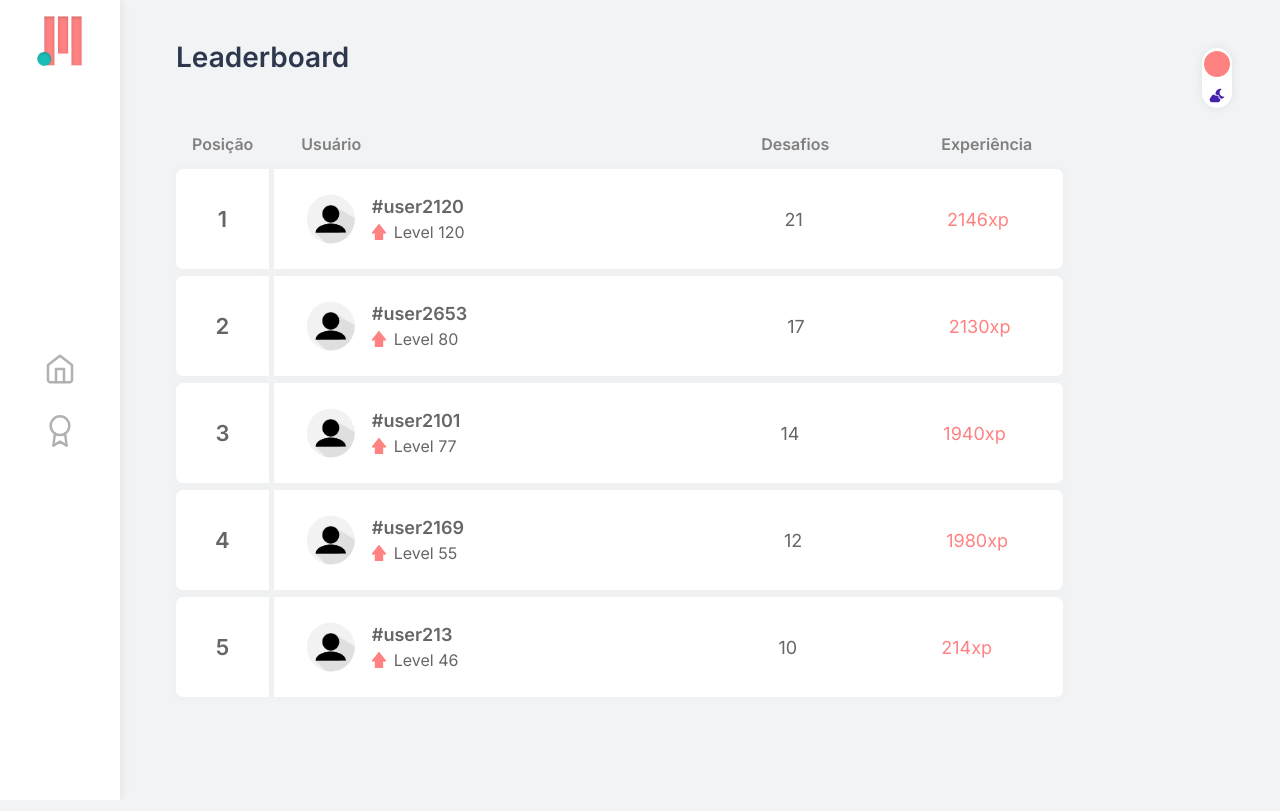
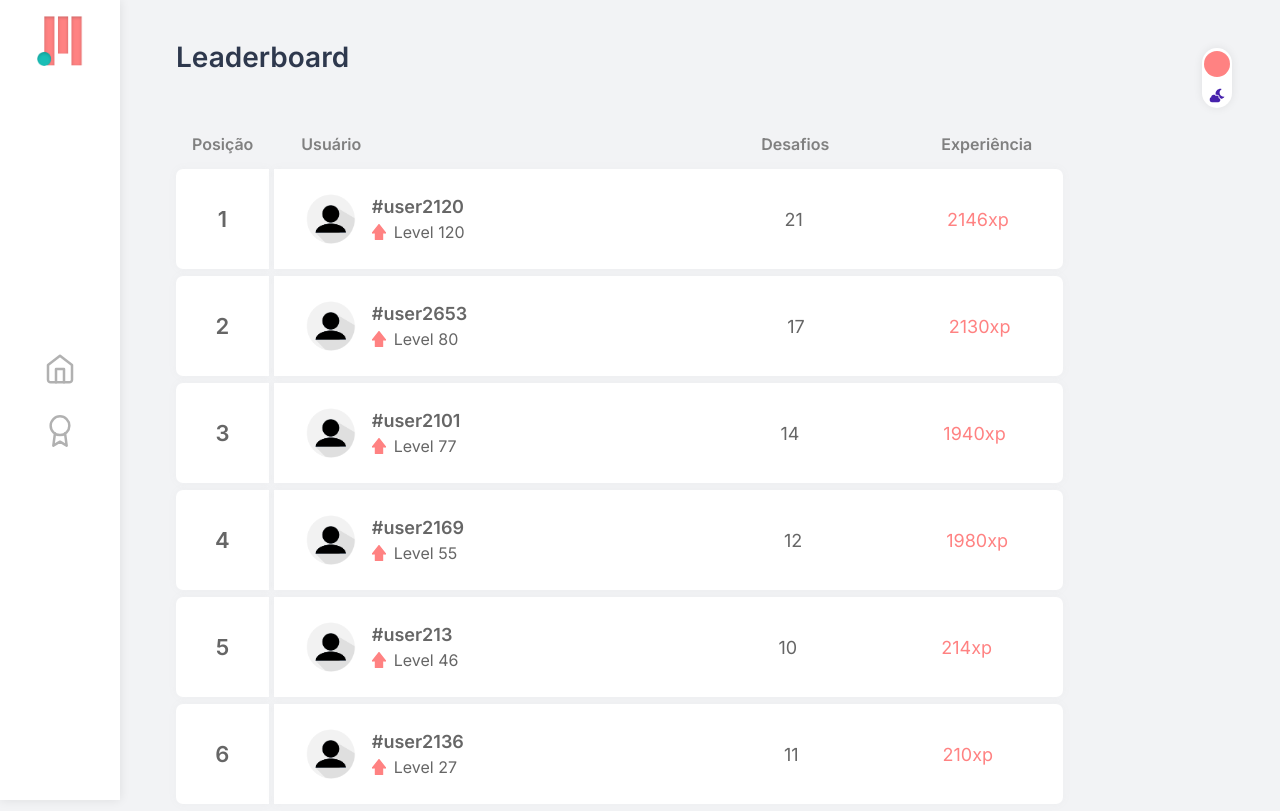
Before and after one commit to YuriPerro/go.move, a Next.js app: page /leaderboard in a window 1280 px wide. Built offline with nearby package versions, Linux system fonts and the light colour scheme.

Commit message:
Adicionando animações aos componentes

```diff
--- a/src/components/Countdown.tsx
+++ b/src/components/Countdown.tsx
@@ -1,8 +1,6 @@
-import { userInfo } from 'os';
-import { useState, useEffect, useContext } from 'react';
+import { useContext } from 'react';
 import { CountdownContext } from '../contexts/CountdownContext';
 import styles from '../styles/components/Countdown.module.css';
-
 
 export function Countdown() {
 
--- a/src/components/LeaderboardComponent.tsx
+++ b/src/components/LeaderboardComponent.tsx
@@ -9,44 +9,50 @@ export default function LeaderboardComponent() {
         {
             nome: "#user2120",
             level: 120,
-            picture: "https://github.com/YuriPerro.png",
+            picture: "/userImage.png",
             challenges: 21,
             experience: 2146
         },
         {
             nome: "#user2653",
             level: 80,
-            picture: "https://github.com/YuriPerro.png",
+            picture: "/userImage.png",
             challenges: 17,
             experience: 2130
         },
         {
             nome: "#user2101",
             level: 77,
-            picture: "https://github.com/YuriPerro.png",
+            picture: "/userImage.png",
             challenges: 14,
             experience: 1940
         },
         {
             nome: "#user2169",
             level: 55,
-            picture: "https://github.com/YuriPerro.png",
+            picture: "/userImage.png",
             challenges: 12,
             experience: 1980
         },
         {
             nome: "#user213",
             level: 46,
-            picture: "https://github.com/YuriPerro.png",
+            picture: "/userImage.png",
             challenges: 10,
             experience: 214
+        },
+        {
+            nome: "#user2136",
+            level: 27,
+            picture: "/userImage.png",
+            challenges: 11,
+            experience: 210
         },
     ])
 
     return (
         <div className={styles.container}>
             <h3> Leaderboard </h3>
-
             <div className={styles.headerListUsers}>
                 <div>
                     <h4 className={styles.position}> Posição </h4>
@@ -59,13 +65,14 @@ export default function LeaderboardComponent() {
             </div>
             <div style={{ marginTop: 15 }}>
                 {usersData.map((user, index) =>
+                    index <= 5 ?
                         <div className={styles.bodyListUsers}>
                             <div>
                                 {index + 1}
                             </div>
                             <div>
                                 <div className={styles.divProfile}>
-                                <img className={styles.userImage} src="/userImage.png" alt="Users images" />
+                                    <img className={styles.userImage} src={user.picture} alt="Users images" />
                                     <div style={{ display: "flex", flexDirection: "column", marginLeft: "1rem" }}>
                                         <p className={styles.userName}>
                                             {user.nome}
@@ -82,6 +89,7 @@ export default function LeaderboardComponent() {
                                 <p className={styles.textExperience}>{user.experience}xp</p>
                             </div>
                         </div>
+                    : null
                 )}
             </div>
 
--- a/src/contexts/ChallengesContext.tsx
+++ b/src/contexts/ChallengesContext.tsx
@@ -1,4 +1,4 @@
-import { createContext, useState, ReactNode, useEffect, VideoHTMLAttributes } from 'react';
+import { createContext, useState, ReactNode, useEffect } from 'react';
 import Cookies from 'js-cookie';
 import challenges from '../../challenges.json';
 import { LevelUpModal } from '../components/LevelUpModal';
--- a/src/styles/components/DarkModeButton.module.css
+++ b/src/styles/components/DarkModeButton.module.css
@@ -23,13 +23,14 @@
     margin-top: 3px;
     margin-left: 2px;
 
+    cursor: pointer;
+
     position: absolute;
 
     outline: none;
     box-shadow: none;
 
     transition: background 0.5s, margin-top 0.2s;
-
     appearance: none;
 }
 
--- a/src/styles/components/Leaderboard.module.css
+++ b/src/styles/components/Leaderboard.module.css
@@ -44,8 +44,21 @@
     flex-direction: row;
     align-items: center;
     justify-content: center;
+
     font-size: 22px;
     font-weight: 600;
+
+    animation: divUsers .2s;
+    animation-timing-function: linear;
+}
+
+@keyframes divUsers {
+    from {
+        opacity: 0;
+    }
+    to {
+        opacity: 1;
+    }
 }
 
 .bodyListUsers > div:last-child {
@@ -61,6 +74,9 @@
     display: flex;
     flex-direction: row;
     align-items: center;
+
+    animation: divUsers .2s;
+    animation-timing-function: linear;
 }
 
 .textChallenges {
--- a/src/styles/global.css
+++ b/src/styles/global.css
@@ -23,8 +23,6 @@
     --primary: #ff8282;
     --secondary: #1abeb6;
     --secondary-hover: #18ABA4;
-
-    --background-dark: #1C1C1C;
 }
 
 @media(max-width: 1080px){
```
Also changed, not shown: src/components/SideBar.tsx (+13 -5 lines), src/styles/components/ChallengeBox.module.css (+11 -0 lines), src/styles/components/CompletedChallenges.module.css (+12 -0 lines), src/styles/components/Countdown.module.css (+24 -0 lines), src/styles/components/ExperienceBar.module.css (+12 -0 lines), src/styles/components/Profile.module.css (+12 -0 lines). Lines whose indentation alone changed are shown as unchanged.
